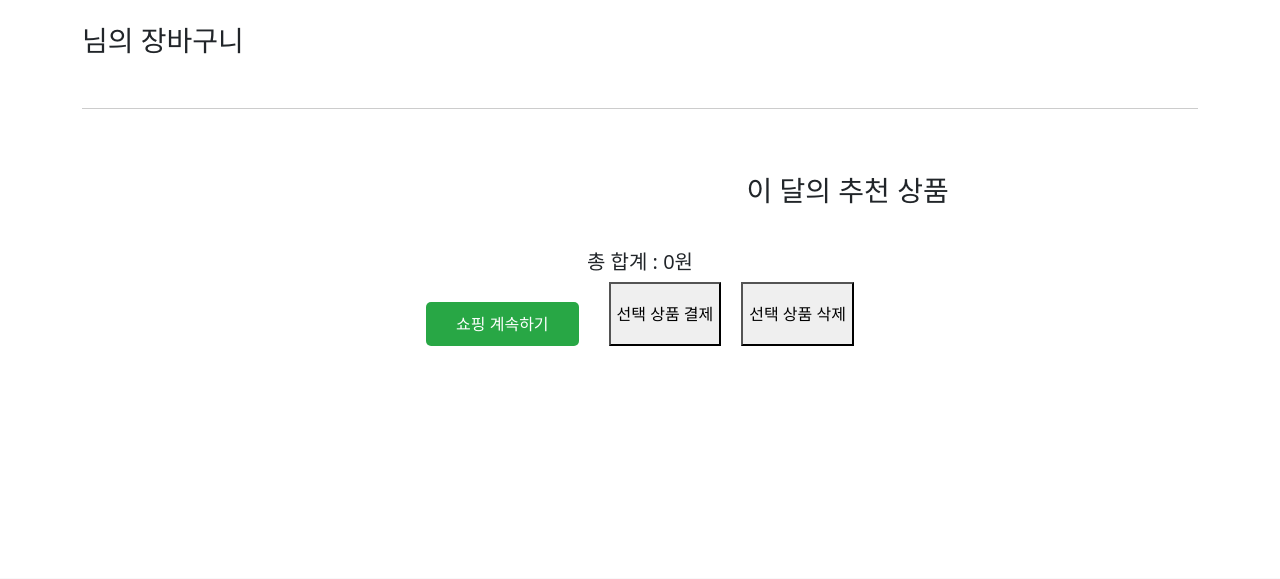
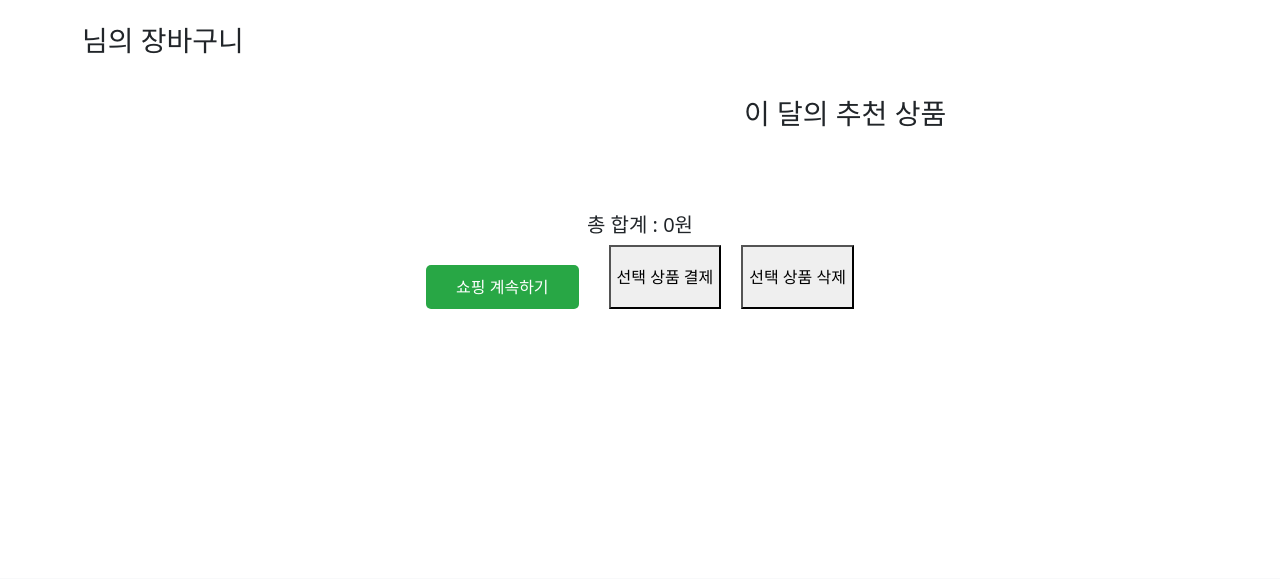
Before and after one commit to choi-jyoon/franding, a Django app: page /cart/detail/ in a window 1280 px wide. Shown: the part 70-649 px from the top of the page. Run offline with Django 5.2, Linux system fonts and the light colour scheme; the visitor is signed in with stand-in values (Sample User, id 1); data that the repository does not hold is empty; some libraries are stand-ins or nearby versions.

Commit message:
html 디자인 약간 변경#

```diff
--- a/cart/templates/cart/cart_detail.html
+++ b/cart/templates/cart/cart_detail.html
@@ -73,6 +73,7 @@
     .bottom-container {
         text-align: center;
         /* 컨테이너 내의 내용을 중앙 정렬합니다. */
+        margin-top: 30px;
     }
 
     .button-container {
@@ -169,9 +170,10 @@
         </div>
     </div>
 
-    <div class="my-divider"></div>
+
 
     <div class="form-container">
+        <div class="my-divider">
             <form id="check-item" method="GET" action="{% url 'payment:payment_list' %}" style="display: inline;">
                 {% for show in cart %}
 
@@ -202,6 +204,7 @@
                 </div>
                 {% endfor%}
             </form>
+        </div>
 
 
         <!-- 추천 상품 목록 -->
@@ -218,8 +221,6 @@
             </div>
             {% endfor %}
         </div>
-
-
     </div>
 
     <div class="bottom-container">
```
Lines whose indentation alone changed are shown as unchanged.
